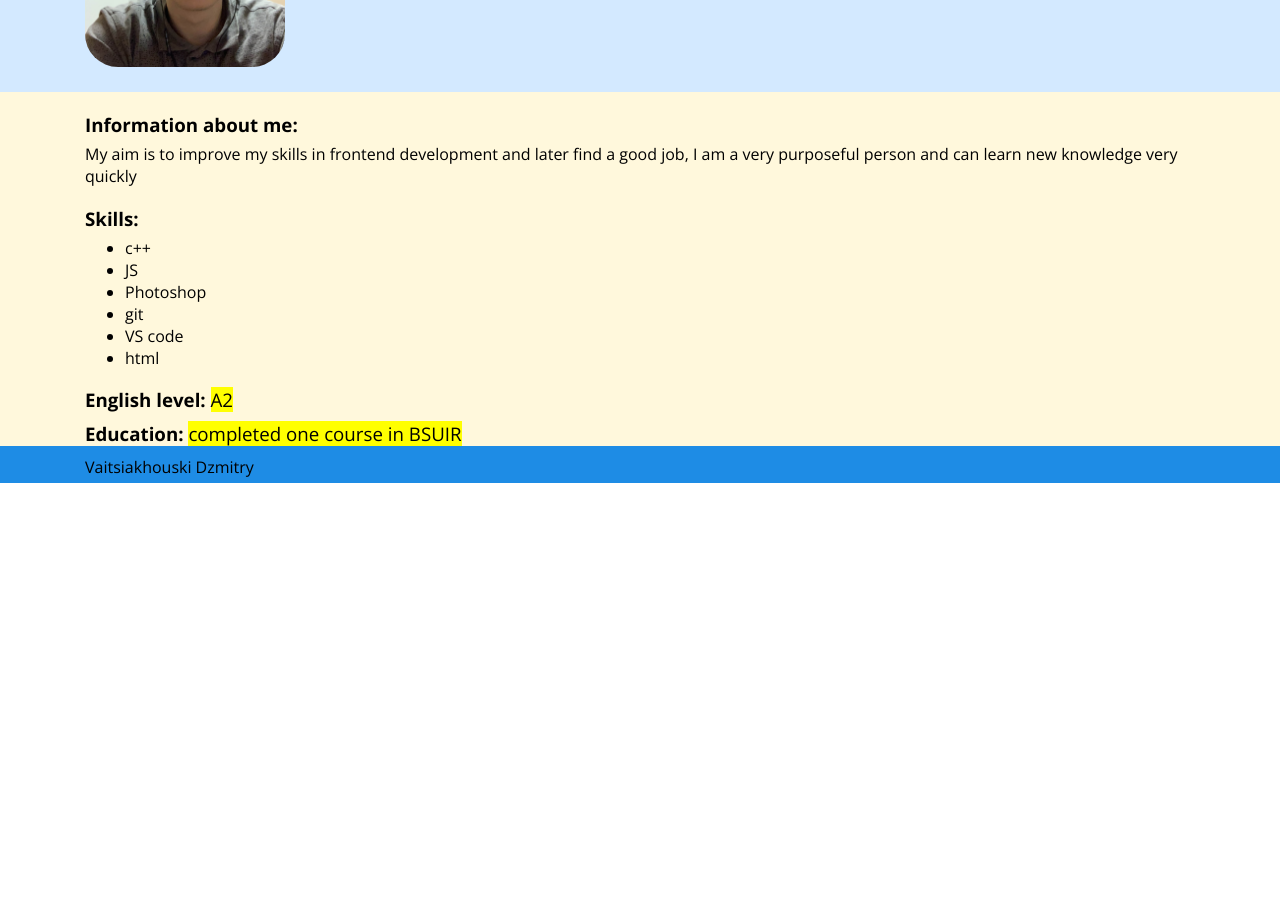
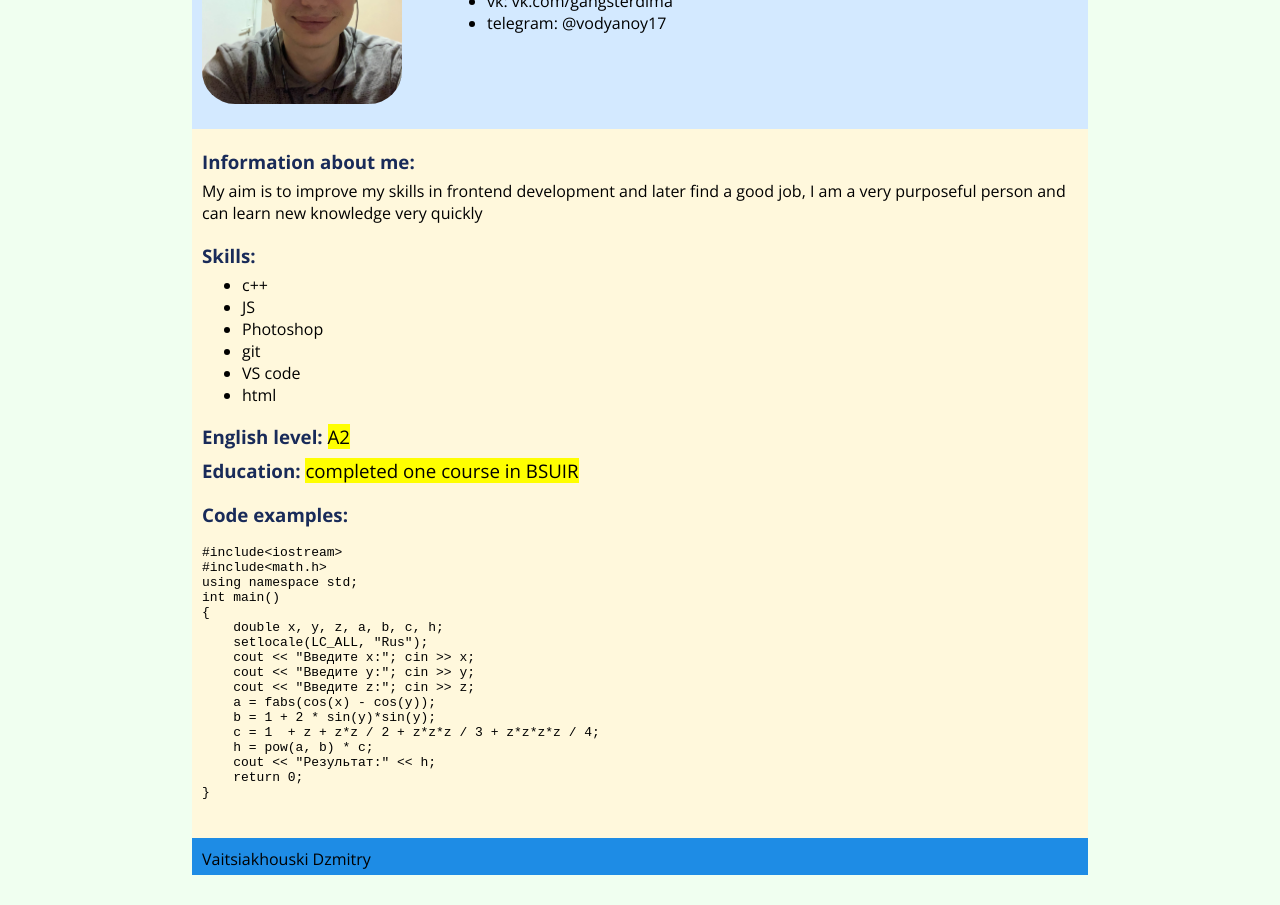
Before and after one commit to dima-hacker0/rsschool-cv, a plain HTML site: page index.html in a window 1280 px wide. Shown: the part 252-1157 px from the top of the page. Before the commit the page ends 800 px from the top, so only its background shows below. Drawn offline with nearby package versions, Linux system fonts and the light colour scheme.

Commit message:
feat: final

```diff
--- a/index.html
+++ b/index.html
@@ -4,14 +4,15 @@
     <meta charset="UTF-8">
     <meta http-equiv="X-UA-Compatible" content="IE=edge">
     <meta name="viewport" content="width=device-width, initial-scale=1.0">
-    <title></title>
+    <title>CV</title>
     <link href="https://fonts.googleapis.com/css2?family=Open+Sans:ital,wght@0,300;0,400;0,600;0,700;0,800;1,300;1,400;1,600;1,700;1,800&display=swap" rel="stylesheet">
     <link rel="stylesheet" href="style.css">
 
 </head>
 <body>
+    <div class="box">
         <header>
-        <div class="wrap box-header">
+            <div class="box-header">
                 <img src="photos/me.jpg" alt="my photo">
                 <div class="header-text">
                     <h1>Vaitsiakhouski Dzmitry</h1>
@@ -39,14 +40,34 @@
                     <li>html</li>
                 </ul>
                 <h3>English level: <mark>A2</mark></h3>
-            <h3>Education: <mark>completed one course in BSUIR</mark></h3>
+                <h3 class="education">Education: <mark>completed one course in BSUIR</mark></h3>
+                <h3>Code examples:</h3>
+                <pre>
+#include&lt;iostream&gt;
+#include&lt;math.h&gt;
+using namespace std;
+int main()
+{
+    double x, y, z, a, b, c, h;
+    setlocale(LC_ALL, &quot;Rus&quot;);
+    cout &lt;&lt; &quot;Введите x:&quot;; cin &gt;&gt; x;
+    cout &lt;&lt; &quot;Введите y:&quot;; cin &gt;&gt; y;
+    cout &lt;&lt; &quot;Введите z:&quot;; cin &gt;&gt; z;
+    a = fabs(cos(x) - cos(y));
+    b = 1 + 2 * sin(y)*sin(y);
+    c = 1  + z + z*z / 2 + z*z*z / 3 + z*z*z*z / 4;
+    h = pow(a, b) * c;
+    cout &lt;&lt; &quot;Результат:&quot; &lt;&lt; h;
+    return 0;
+}
+                </pre>
             </section>
         </main>
         <footer>
-        <div class="wrap">
+            <div>
                 <p>Vaitsiakhouski Dzmitry</p>
             </div>
         </footer>
-
+    </div>
 </body>
 </html>
--- a/style.css
+++ b/style.css
@@ -8,14 +8,13 @@ body img{
     border-radius: 33px;
     position: absolute;
 }
-.wrap{
-    max-width: 1110px;
-    margin: 0 auto;
-}
 header{
     background-color: #d3e9ff;
-    padding-top: 31px;
+    padding-top: 11px;
     padding-bottom: 79px;
+    padding-left: 10px;
+    padding-right: 10px;
+    margin-top: 57px;
 }
 .box-header{
     position: relative;
@@ -41,21 +40,40 @@ main{
     background-color: cornsilk;
     padding-top: 1px;
     padding-bottom: 10px;
+    padding-left: 10px;
+    padding-right: 10px;
 }
 .information{
     background-color: cornsilk;
 }
 h3{
     margin-bottom: -10px;
+    color: #192b59;
 }
 .information mark{
     font-weight: 100;
 }
 footer{
     background-color: #1e8ce5;
+    padding-left: 10px;
+    padding-right: 10px;
+    margin-bottom: 30px;
 }
 footer p{
     margin: 0px;
     padding-top: 10px;
     padding-bottom: 5px;
 }
+.education{
+    margin-bottom: 3px;
+}
+.box{
+    width: 70vw;
+    margin: 0 auto;
+}
+body{
+    background-color: honeydew;
+}
+pre{
+    width: 100px;
+}
```
Lines whose indentation alone changed are shown as unchanged.
